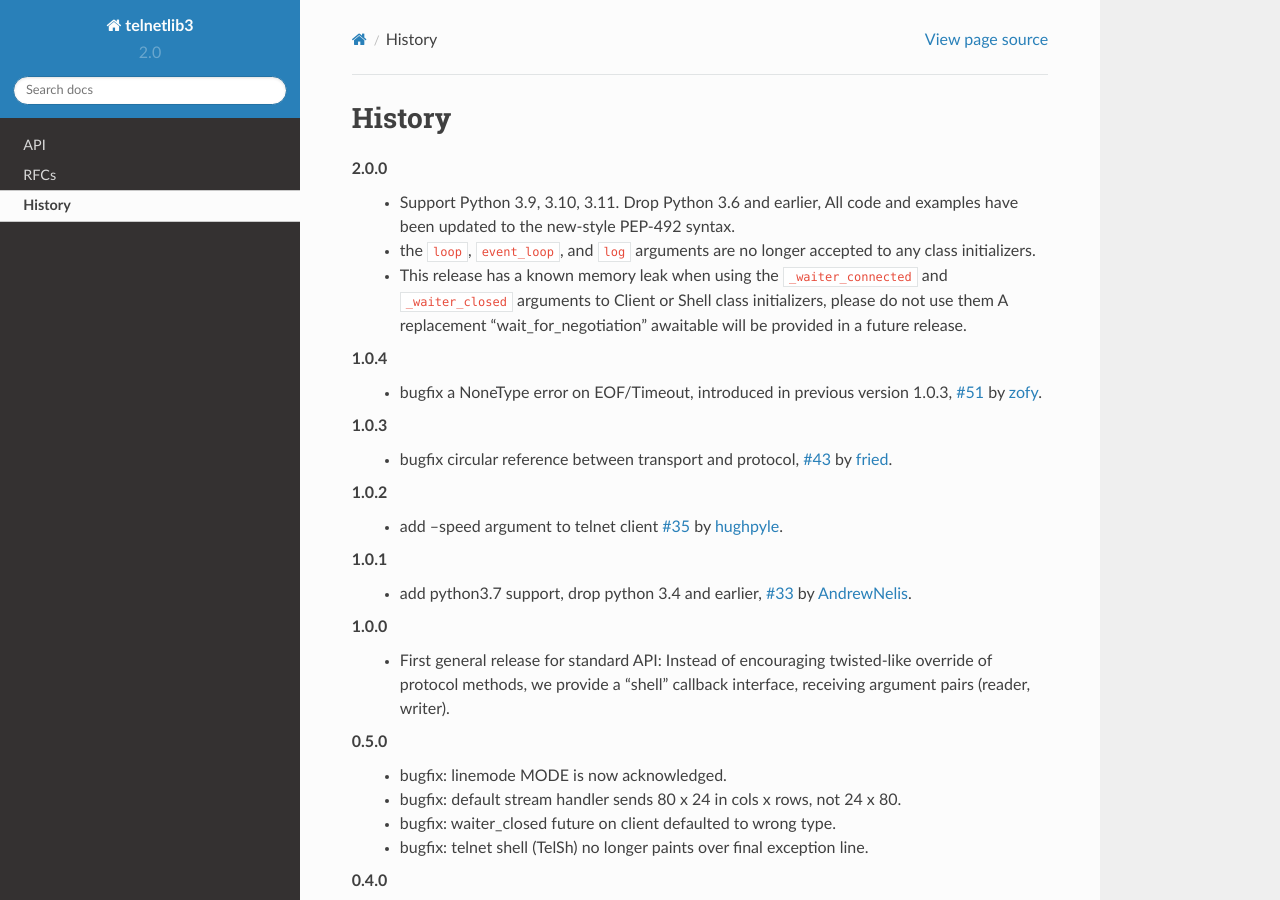
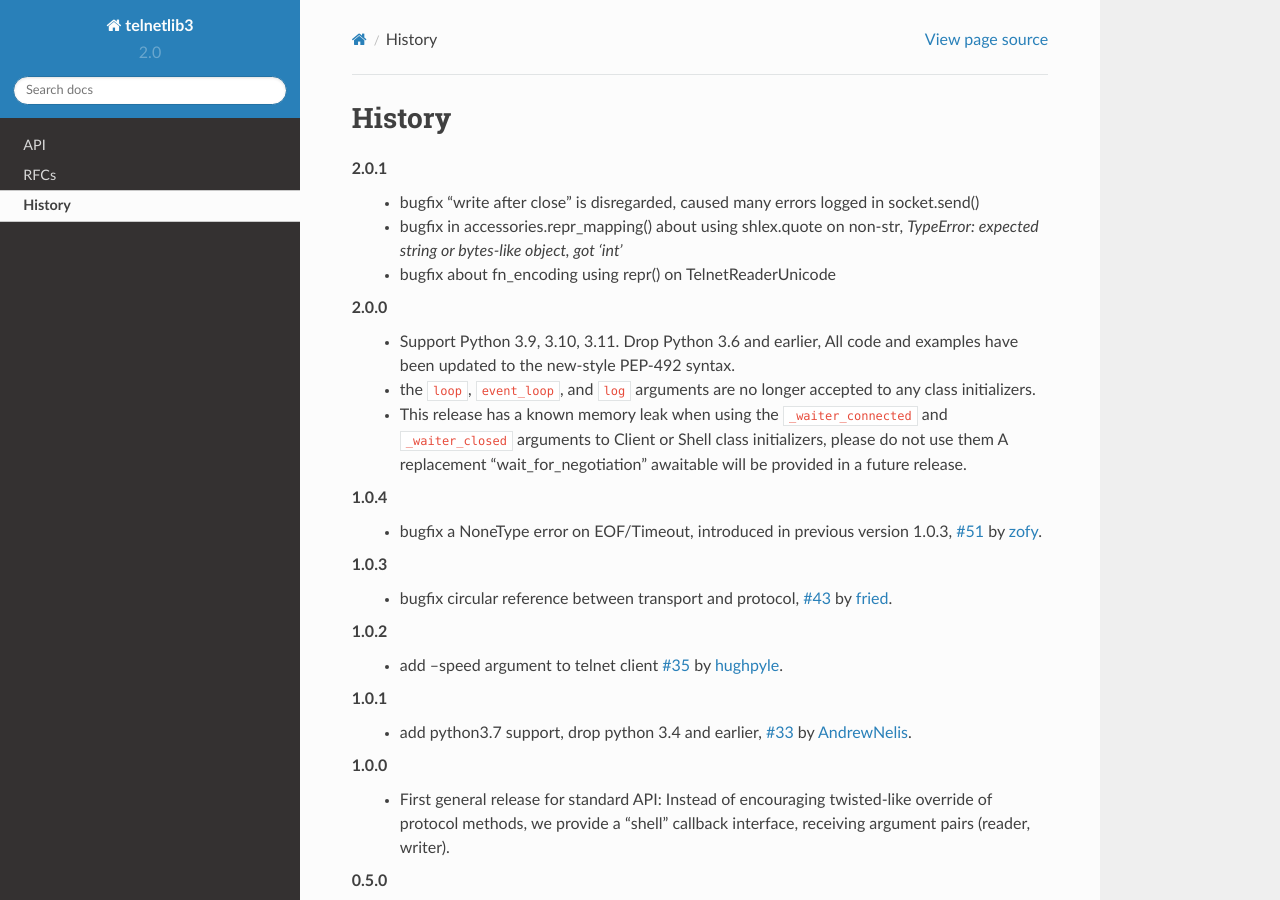
Before and after one commit to jquast/telnetlib3, a Sphinx documentation site: the page built from docs/history.rst, in a window 1280 px wide and 900 px high. Built offline with Sphinx 7.4.7 and the Read the Docs theme 2.0.0, drawn with Linux system fonts in a browser that asks for light colours.

Commit message:
changelog about bug fixes

```diff
--- a/docs/conf.py
+++ b/docs/conf.py
@@ -65,7 +65,7 @@
 version = "2.0"
 
 # The full version, including alpha/beta/rc tags.
-release = "2.0.0"
+release = "2.0.1"
 
 # The language for content auto-generated by Sphinx. Refer to documentation
 # for a list of supported languages.
--- a/docs/history.rst
+++ b/docs/history.rst
@@ -1,5 +1,10 @@
 History
 =======
+2.0.1
+ * bugfix "write after close" is disregarded, caused many errors logged in socket.send()
+ * bugfix in accessories.repr_mapping() about using shlex.quote on non-str,
+   `TypeError: expected string or bytes-like object, got 'int'`
+ * bugfix about fn_encoding using repr() on TelnetReaderUnicode
 2.0.0
  * Support Python 3.9, 3.10, 3.11. Drop Python 3.6 and earlier, All code
    and examples have been updated to the new-style PEP-492 syntax.
--- a/setup.py
+++ b/setup.py
@@ -15,7 +15,7 @@
 setup(
     name="telnetlib3",
     # keep in sync w/docs/conf.py manually for now, please!
-    version="2.0.0",
+    version="2.0.1",
     url="http://telnetlib3.rtfd.org/",
     license="ISC",
     author="Jeff Quast",
```
